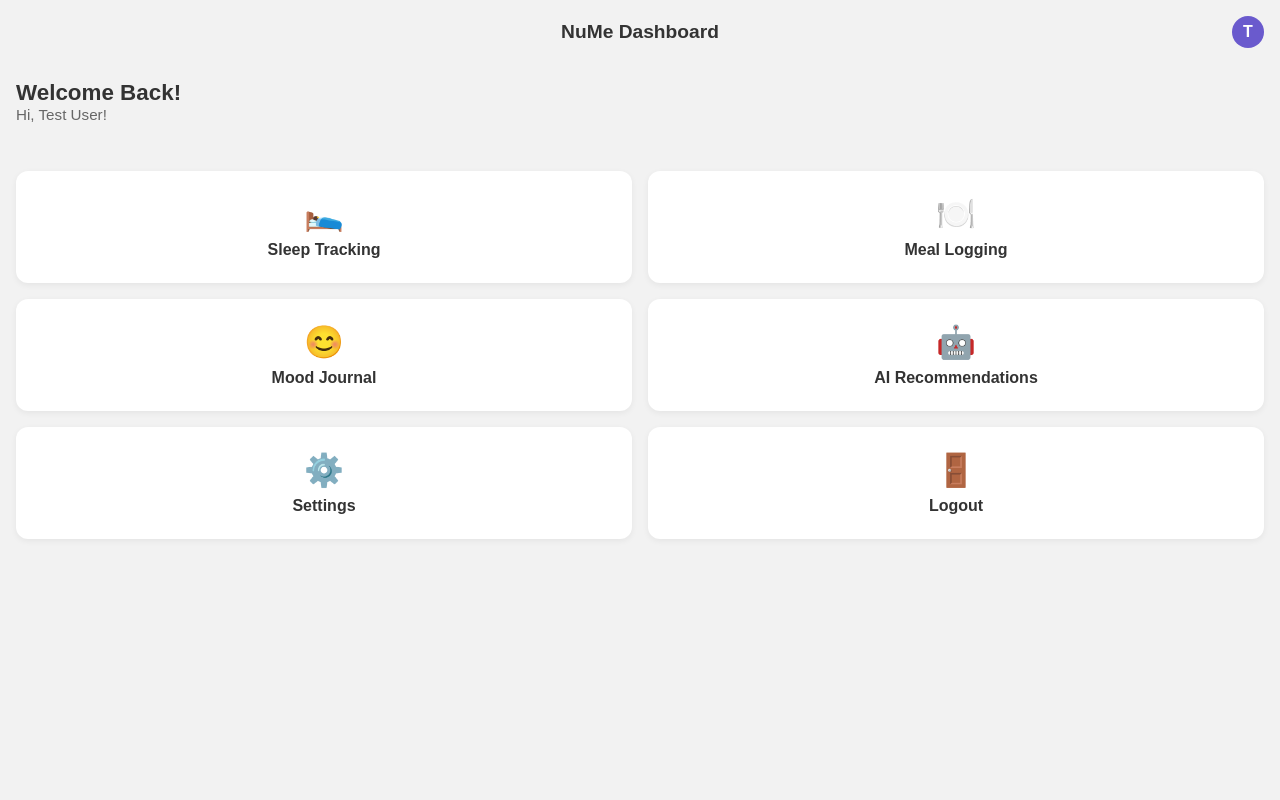
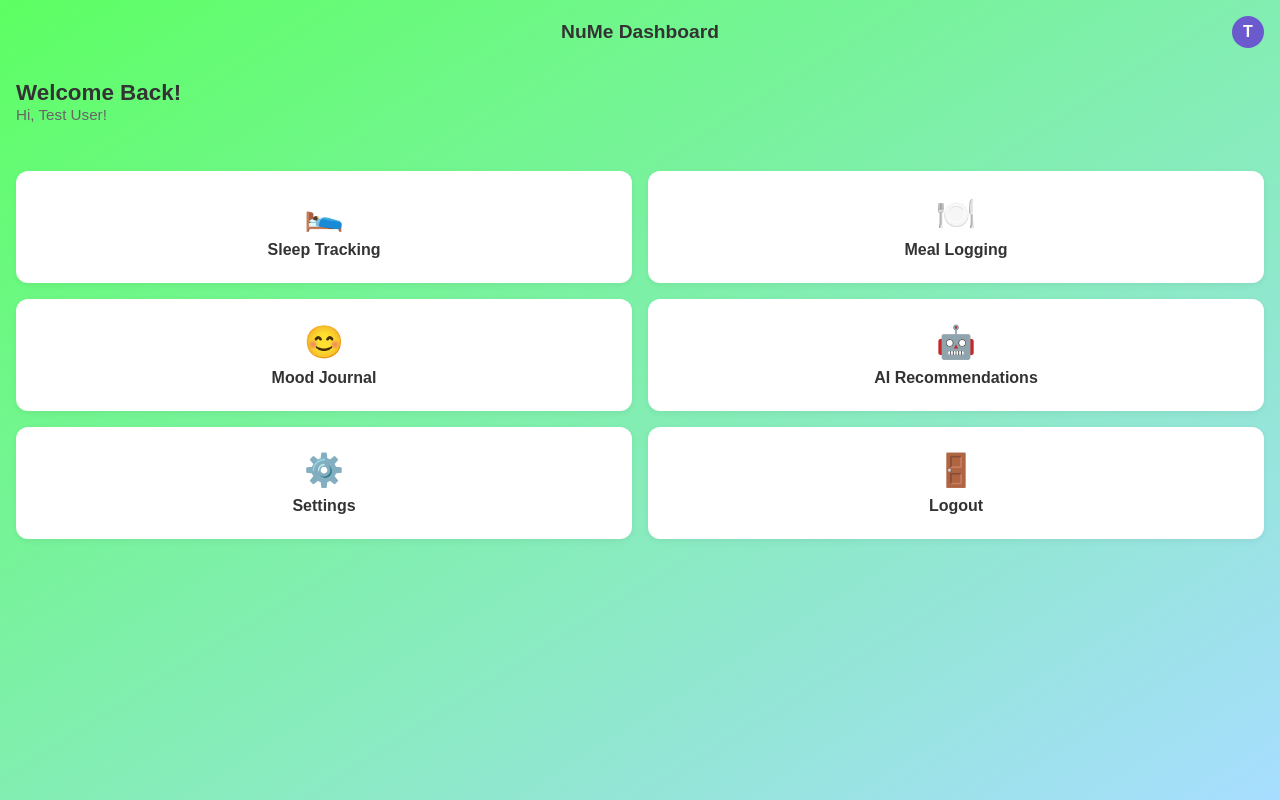
Before and after one commit to henryharborne/NuMe, a Next.js app in the folder frontend/: page /dashboard in a window 1280 px wide. Built offline with nearby package versions, Linux system fonts and the light colour scheme.

Commit message:
added a gradient as the background

```diff
--- a/frontend/src/app/dashboard/Dashboard.module.css
+++ b/frontend/src/app/dashboard/Dashboard.module.css
@@ -1,6 +1,6 @@
 .container {
   font-family: sans-serif;
-  background-color: #f2f2f2;
+  background: linear-gradient(to bottom right, #5DFF63, #A7DDFF);
   min-height: 100vh;
   display: flex;
   flex-direction: column;
```
